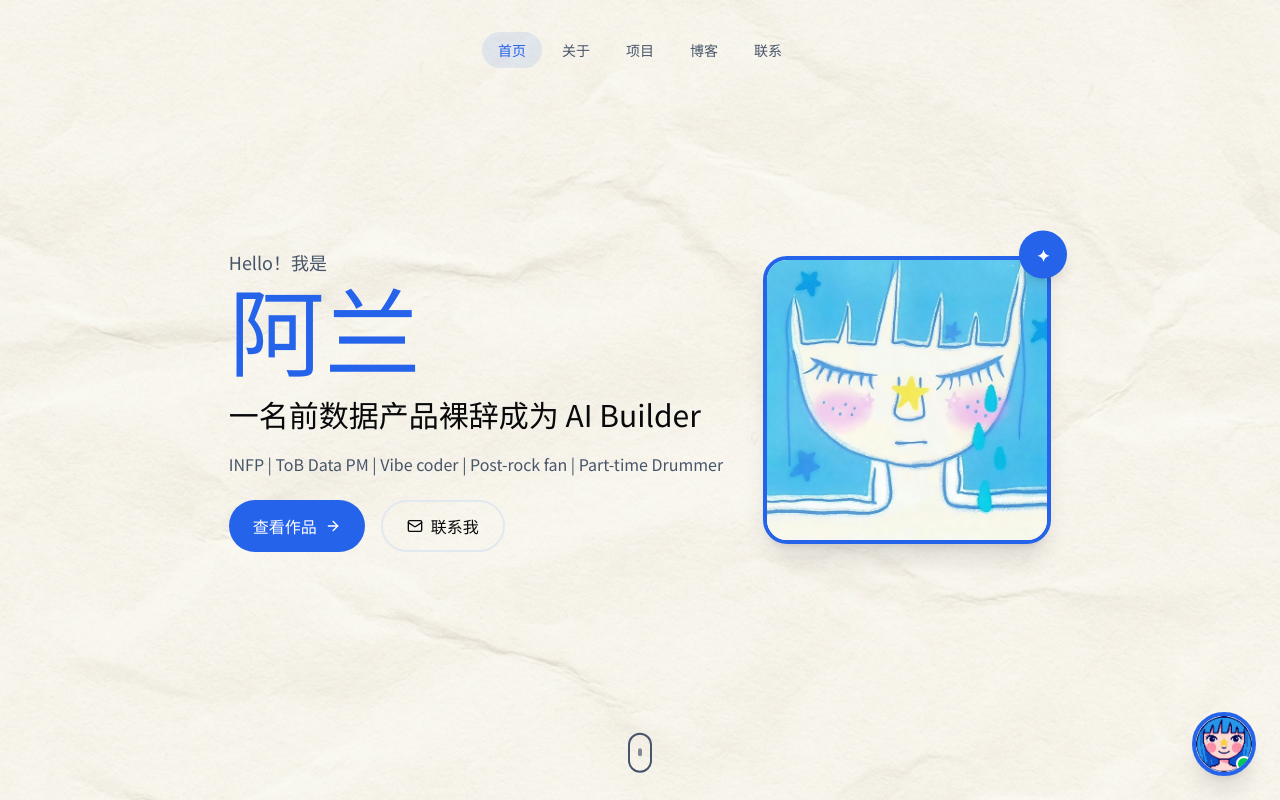
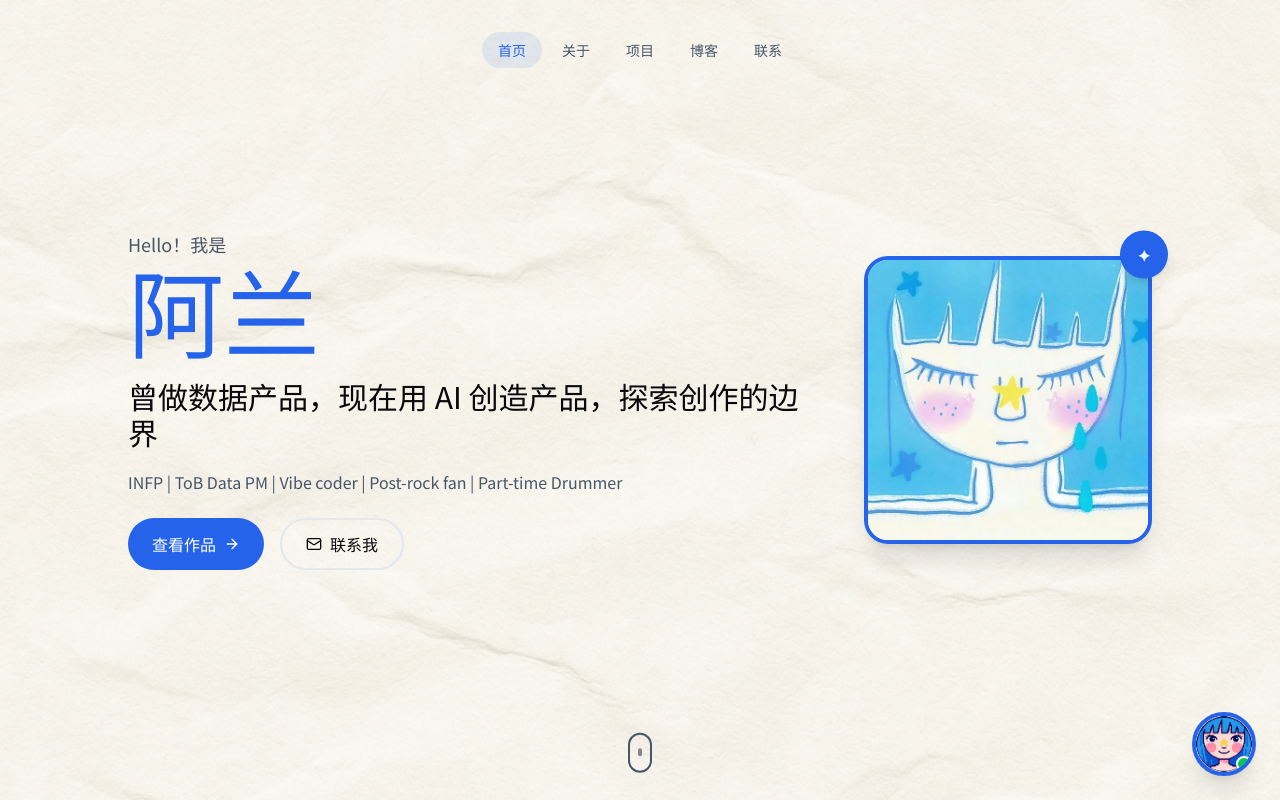
Before and after one commit to Icey-Lan/alan-portfolio, a Next.js app: page / in a window 1280 px wide. Shown: the top 800 px of the page. Built offline with nearby package versions, Linux system fonts and the light colour scheme.

Commit message:
feat: 更新首页副标题

```diff
--- a/src/components/Hero.tsx
+++ b/src/components/Hero.tsx
@@ -44,7 +44,7 @@ export default function Hero() {
                         transition={{ delay: 0.4 }}
                         className="text-2xl lg:text-3xl text-[var(--text-primary)] mb-5"
                     >
-                        一名前数据产品裸辞成为 AI Builder
+                        曾做数据产品，现在用 AI 创造产品，探索创作的边界
                     </motion.p>
 
                     {/* 标签 */}
```
